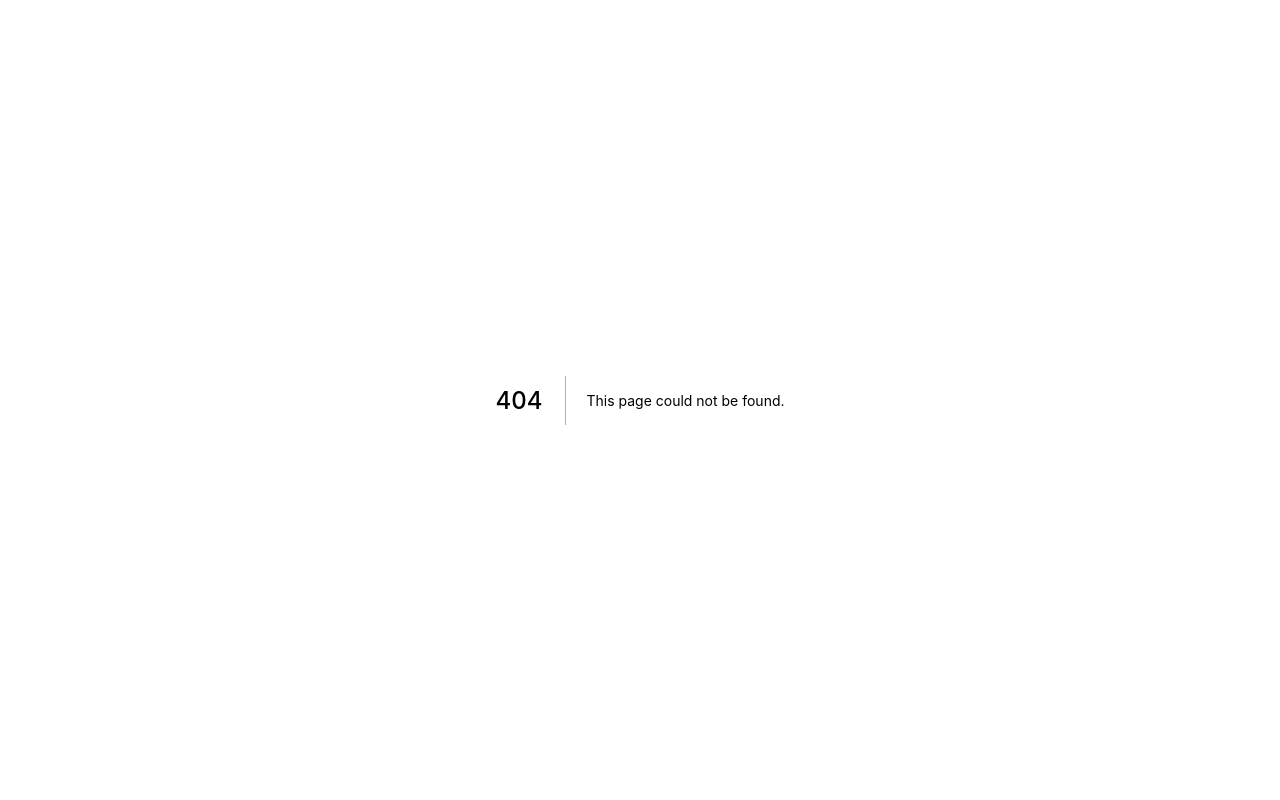
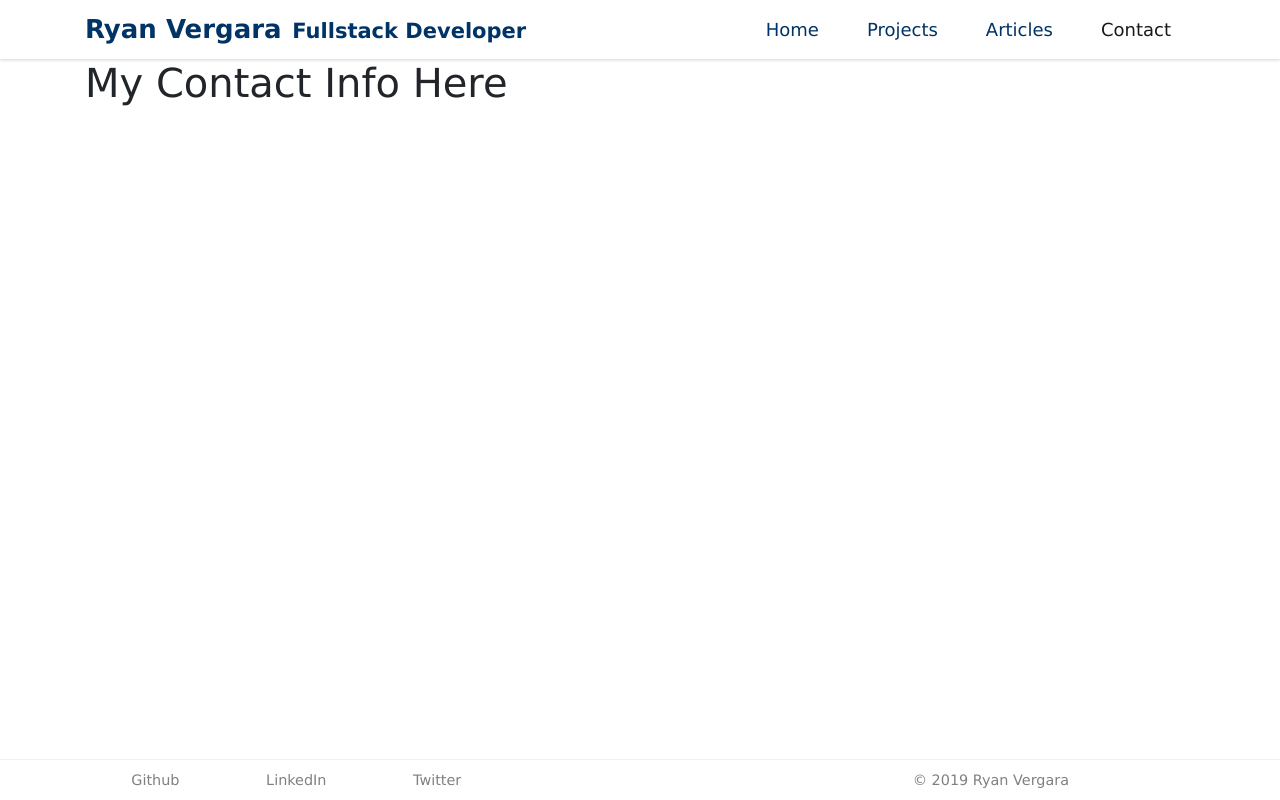
Before and after one commit to rvvergara/my-portfolio, a Next.js app: page /contact in a window 1280 px wide. Before the commit this address had no page. Built offline with nearby package versions, Linux system fonts and the light colour scheme.

Commit message:
Build Articles and Contact pages

```diff
--- /dev/null
+++ b/pages/contact.js
@@ -0,0 +1,8 @@
+import Layout from '../components/Layout';
+
+const ContactPage = () => (
+  <Layout title="Contact">
+    <h1>My Contact Info Here</h1>
+  </Layout>
+);
+export default ContactPage;
```
Also changed, not shown: pages/articles.js (added, +8 -0 lines).
